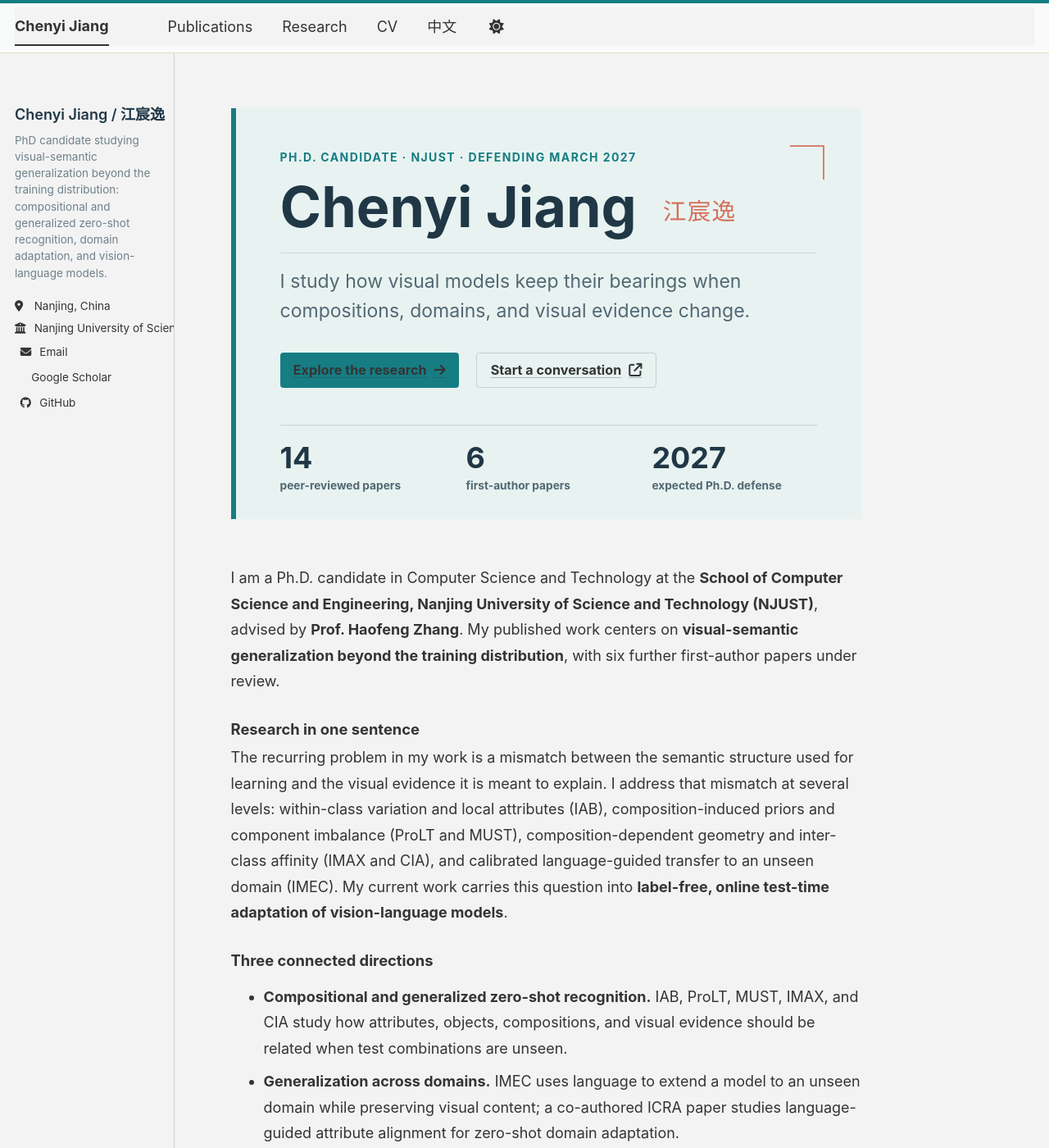
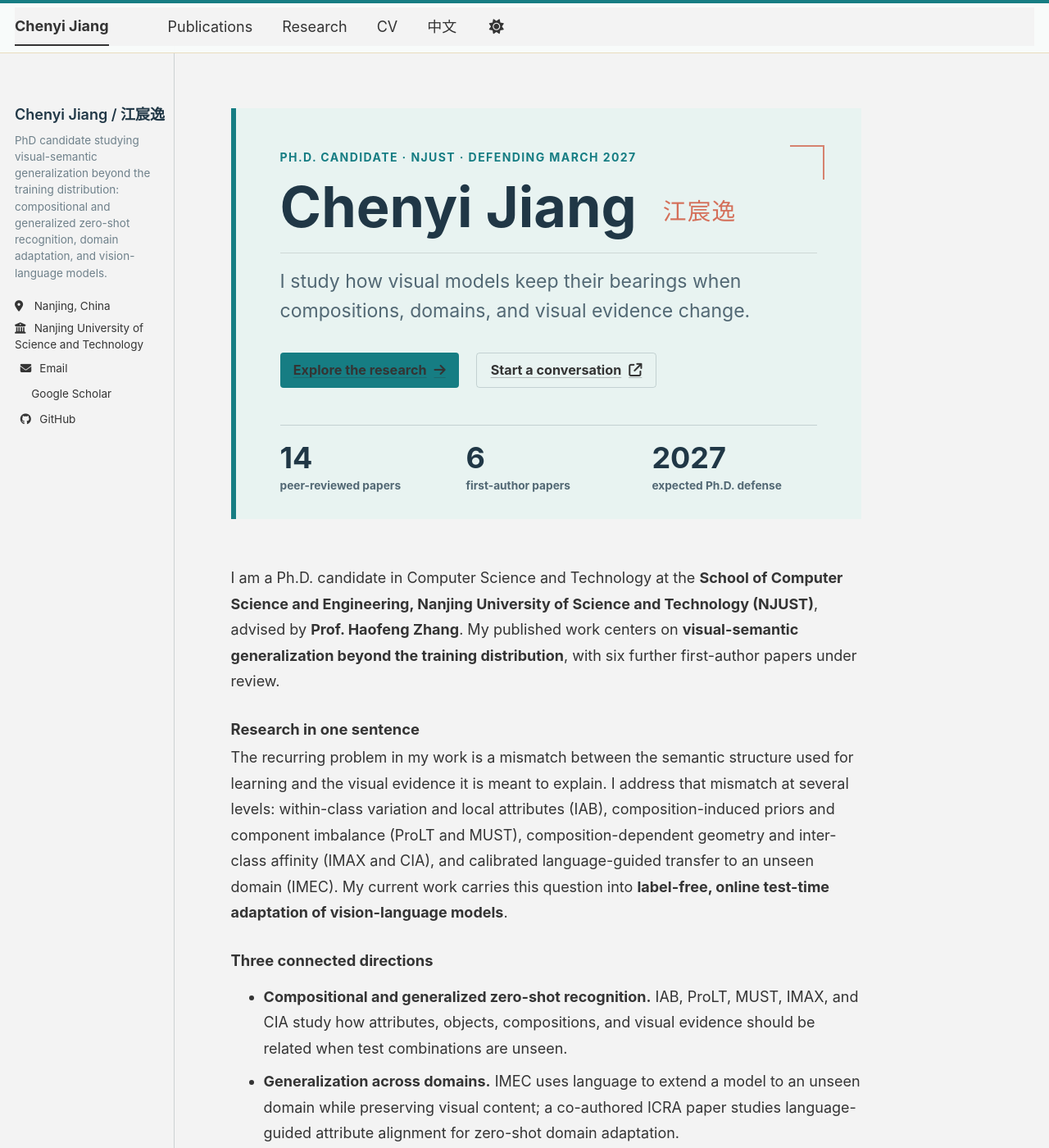
Before and after one commit to LanchJL/LanchJL.github.io, a Jekyll site: the page built from _pages/about.md, in a window 1280 px wide and 1400 px high. Shown: the whole window at 82% size. Built offline with Jekyll 4.4.1, drawn with Linux system fonts in a browser that asks for light colours; a style sheet for code colours, icons or effects is not loaded.

Commit message:
Polish responsive homepage spacing

```diff
--- a/_sass/layout/_polish.scss
+++ b/_sass/layout/_polish.scss
@@ -442,6 +442,11 @@
   color: var(--home-muted);
 }
 
+.home-page .sidebar .author__urls li {
+  white-space: normal;
+  overflow-wrap: anywhere;
+}
+
 .home-page .sidebar .author__urls a {
   border-left: 2px solid transparent;
   padding-left: 0.35em;
@@ -459,6 +464,8 @@
   }
 
   .home-page .home-hero {
+    width: 100%;
+    max-width: calc(100vw - 2em);
     padding: 2.2em 1.6em 1.5em;
   }
 
```
